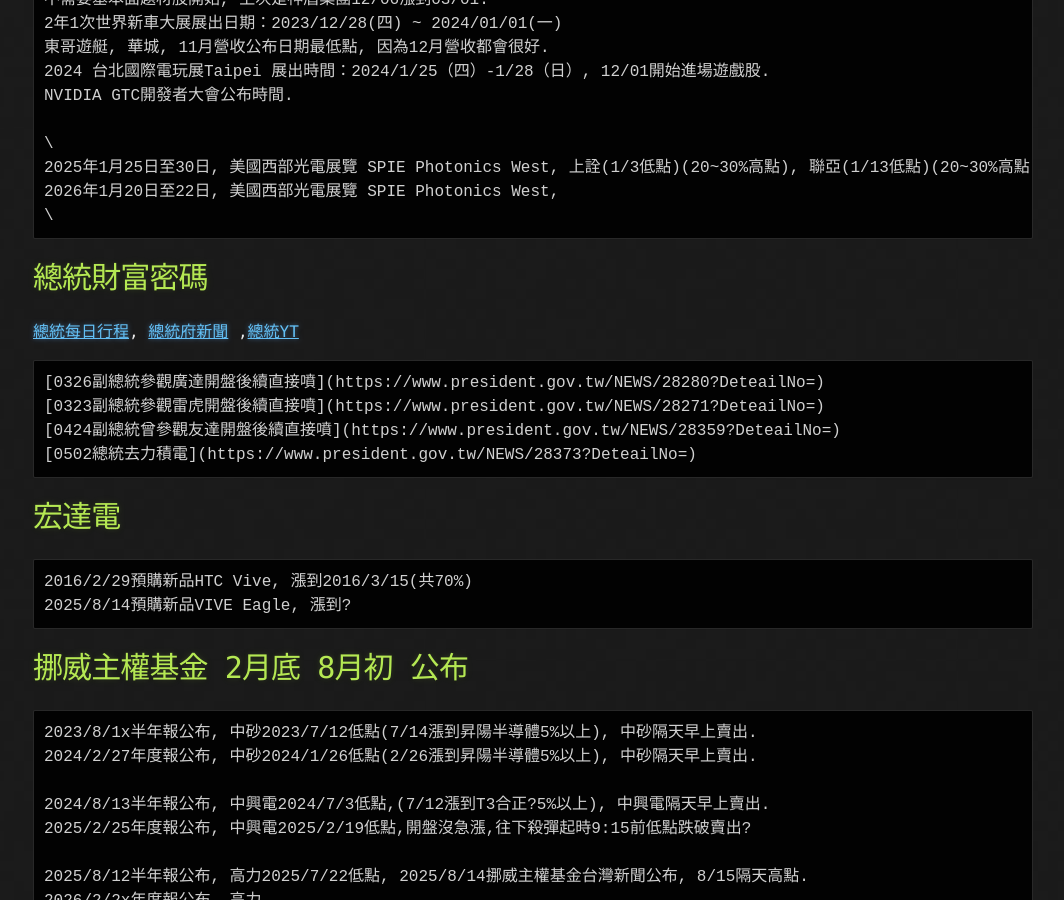
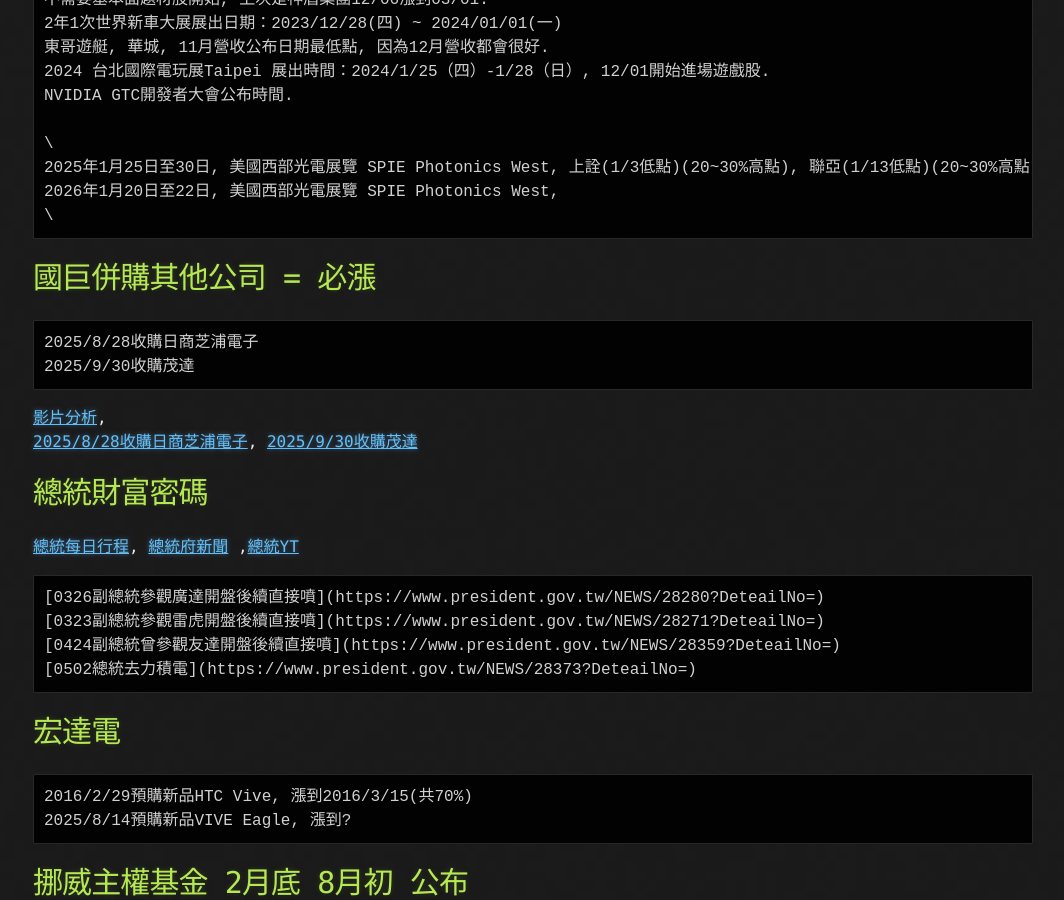
Before and after one commit to lepg5487/Stock_God, a Jekyll site: the page built from experience.md, in a window 1280 px wide and 900 px high, scrolled down 12108 px. Shown: the whole window, without its empty margins (107-1171 px from the left). Built offline with Jekyll 4.4.1, drawn with Linux system fonts in a browser that asks for light colours; our own code applies the rules of GitHub Pages for plain Markdown files.

Commit message:
Update experience.md

````diff
--- a/experience.md
+++ b/experience.md
@@ -473,6 +473,14 @@
 2026年1月20日至22日, 美國西部光電展覽 SPIE Photonics West,
 \
 ```
+
+# 國巨併購其他公司 = 必漲
+```
+2025/8/28收購日商芝浦電子
+2025/9/30收購茂達
+```
+[影片分析](https://www.youtube.com/shorts/HANyol6rgEE),
+[2025/8/28收購日商芝浦電子](https://www.ctee.com.tw/news/20250828700172-439901), [2025/9/30收購茂達](https://uanalyze.com.tw/articles/8126632949)
 
 # 總統財富密碼
 [總統每日行程](https://www.president.gov.tw/Page/37), [總統府新聞](https://www.president.gov.tw/Page/35?DeteailNo=1&Mode=L) ,[總統YT](https://www.youtube.com/@presidentialoffice/videos)
````
